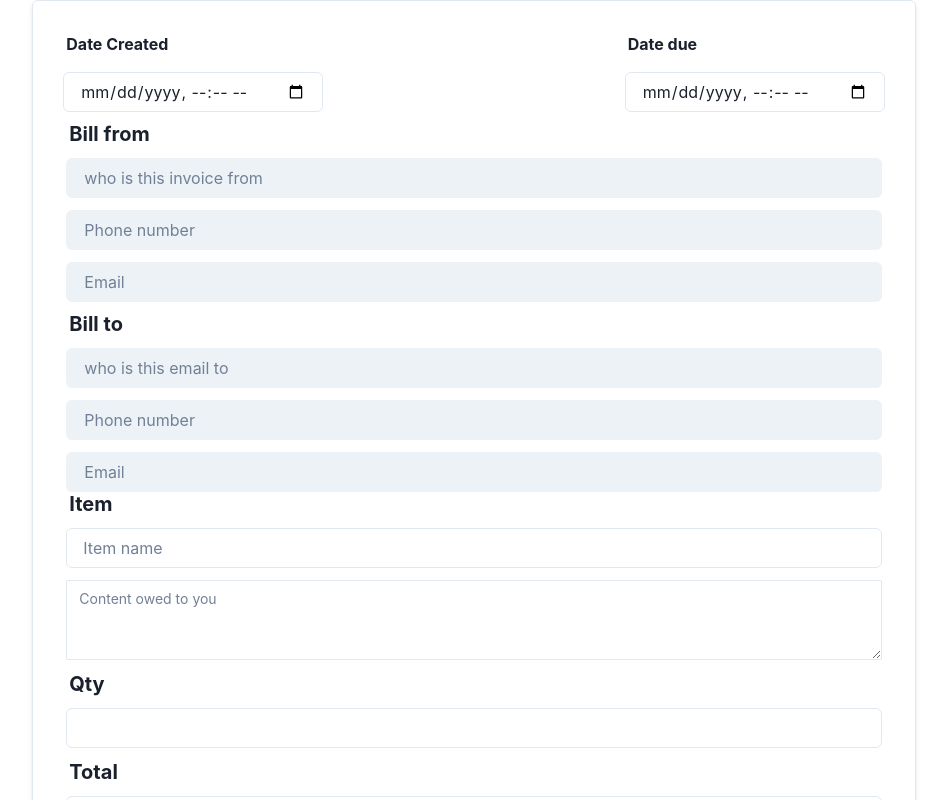
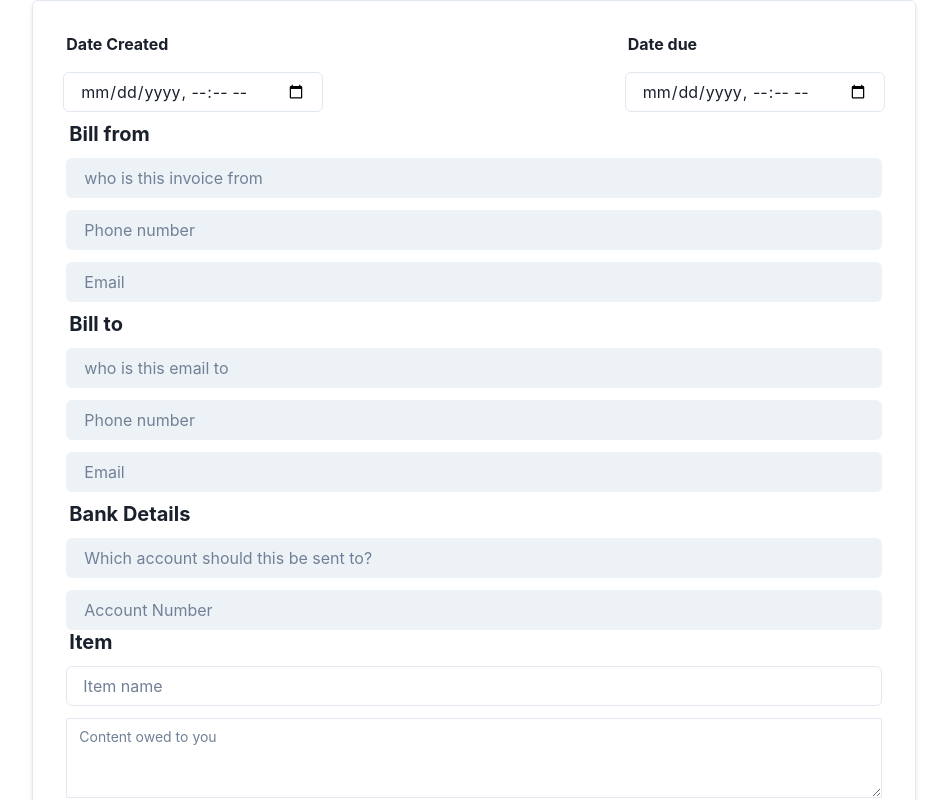
Before and after one commit to kodervine/ceendit-react, a React (Vite) app: page / in a window 1280 px wide. Shown: the top 800 px of the page, without its empty margins (166-1113 px from the left). Built offline with nearby package versions, Linux system fonts and the light colour scheme.

Commit message:
created the boilerplate for invoiceBank Details

```diff
--- /dev/null
+++ b/src/components/InvoiceBankDetails.jsx
@@ -0,0 +1,50 @@
+import React from "react";
+import {
+  Input,
+  Stack,
+  Heading,
+  FormControl,
+  FormLabel,
+  FormErrorMessage,
+  FormHelperText,
+} from "@chakra-ui/react";
+
+// Props for the input are gotten from InvoiceApp page, with data from the iseState declared on the useContext component
+const InvoiceBankDetails = ({
+  formNameOfInvoiceFormBankName,
+  formNameOfInvoiceFormBankAccount,
+  valueOfInvoiceFormBankName,
+  valueOfInvoiceFormBankAccount,
+  onHandleChange,
+}) => {
+  return (
+    <section>
+      <Stack spacing={3}>
+        <Heading as="h3" size="md" pt="10px">
+          Bank Details
+        </Heading>
+        <Input
+          type="text"
+          variant="filled"
+          name={formNameOfInvoiceFormBankName}
+          id="invoice-form-bank-name"
+          placeholder="Which account should this be sent to?"
+          value={valueOfInvoiceFormBankName}
+          onChange={onHandleChange}
+        />
+
+        <Input
+          type="number"
+          name={formNameOfInvoiceFormBankAccount}
+          id="invoice-form-bank-account"
+          placeholder="Account Number"
+          variant="filled"
+          value={valueOfInvoiceFormBankAccount}
+          onChange={onHandleChange}
+        />
+      </Stack>
+    </section>
+  );
+};
+
+export default InvoiceBankDetails;
--- a/src/context.jsx
+++ b/src/context.jsx
@@ -16,6 +16,8 @@ const AppProvider = ({ children }) => {
     billToEmail: "",
     billToName: "",
     billToPhoneNumber: "",
+    bankName: "",
+    bankAccount: "",
     itemName: "",
     itemContent: "",
     itemQty: "",
--- a/src/pages/InvoiceApp.jsx
+++ b/src/pages/InvoiceApp.jsx
@@ -4,6 +4,7 @@ import { useGlobalContext } from "../context";
 import DateInput from "../components/DateInput";
 import InvoiceForm from "../components/InvoiceForm";
 import InvoiceItems from "../components/InvoiceItems";
+import InvoiceBankDetails from "../components/InvoiceBankDetails";
 
 const InvoiceApp = () => {
   const {
@@ -77,6 +78,18 @@ const InvoiceApp = () => {
           onHandleChange={handleInputChange}
         />
       </Box>
+      {/* InvoiceForm Bank account details from and to input rendering with name, phone number and email with data gotten from the useGlobalContext from useContext.
+
+      Also passing the data via props to InvoiceForm component*/}
+      <Box>
+        <InvoiceBankDetails
+          formNameOfInvoiceFormBankName="bankName"
+          formNameOfInvoiceFormBankAccount="bankAccount"
+          valueOfInvoiceFormBankName={invoiceFormData.bankName}
+          valueOfInvoiceFormBankAccount={invoiceFormData.bankAccount}
+          onHandleChange={handleInputChange}
+        />
+      </Box>
 
       {/* InvoiceItems rendering with data gotten from useContext - invoiceFormData variable. Plus passing the data via to the InvoiceItems component*/}
       <section>
```
